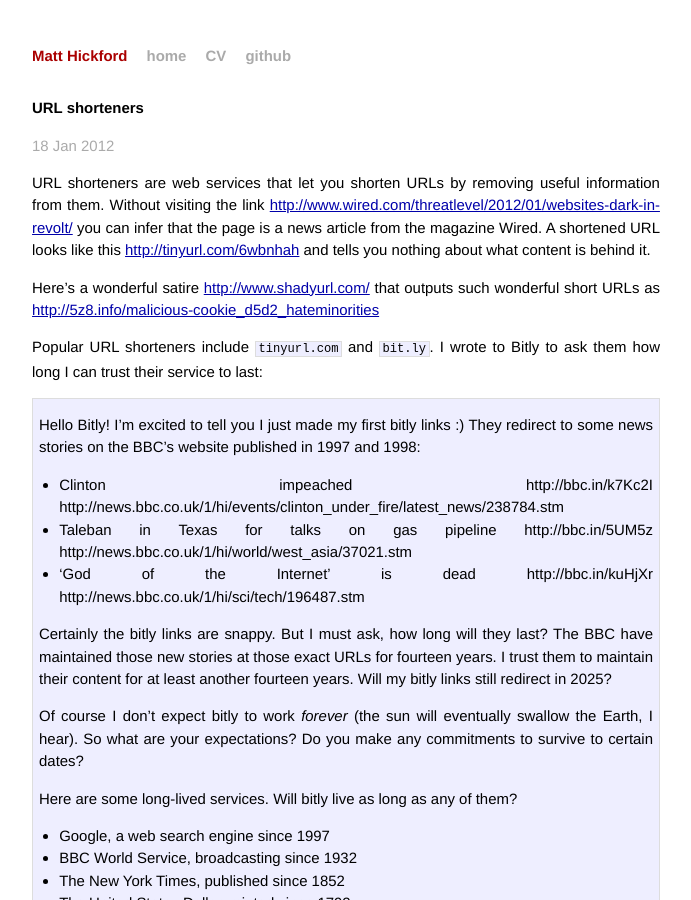
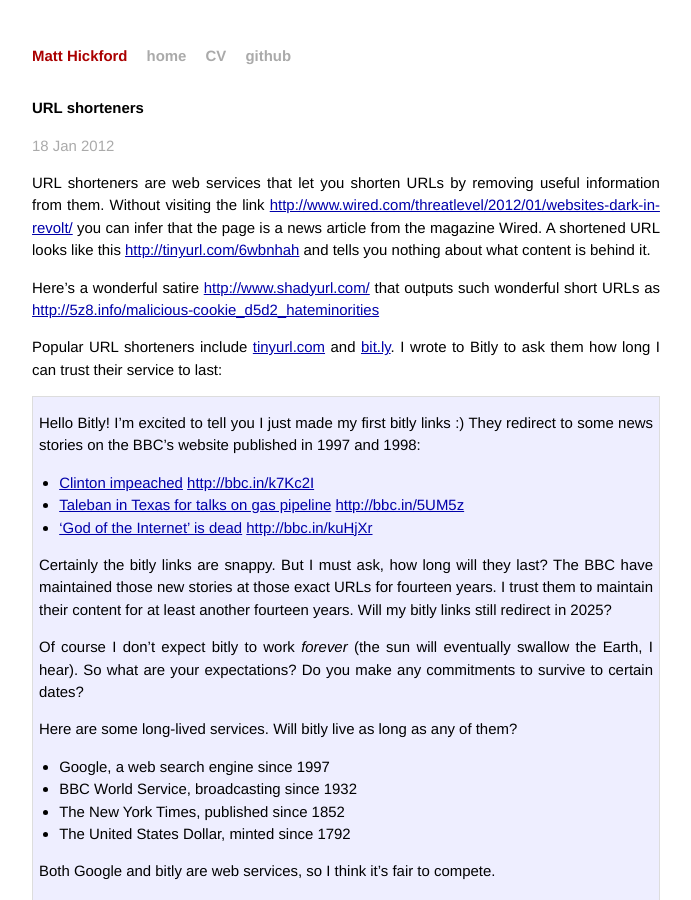
Before and after one commit to hickford/hickford.github.io, a Jekyll site: the page built from _posts/2012-01-18-bitly.markdown, in a window 1280 px wide and 900 px high. Shown: the whole window, without its empty margins (294-985 px from the left). Built offline with Jekyll 4.4.1, drawn with Linux system fonts in a browser that asks for light colours; Markdown is read by kramdown in place of the engine named in the settings; some of the changed lines change nothing that is shown.

Commit message:
autolink

```diff
--- a/_config.yml
+++ b/_config.yml
@@ -1,6 +1,10 @@
 name: Matt Hickford
 markdown: redcarpet
+
 pygments: true
 
 exclude: ["vendor", "config.ru", "Procfile", "Rakefile", "Gemfile", "Gemfile.lock"]
-# per https://github.com/mattmanning/heroku-buildpack-ruby-jekyll/pull/7#issuecomment-17722748
+# vendor because https://github.com/mattmanning/heroku-buildpack-ruby-jekyll/pull/7#issuecomment-17722748
+
+redcarpet:
+  extensions: ['autolink']
--- a/_posts/2012-01-18-bitly.markdown
+++ b/_posts/2012-01-18-bitly.markdown
@@ -9,13 +9,13 @@
 
 Here's a wonderful satire <http://www.shadyurl.com/> that outputs such wonderful short URLs as <http://5z8.info/malicious-cookie_d5d2_hateminorities>
 
-Popular URL shorteners include `tinyurl.com` and `bit.ly`. I wrote to Bitly to ask them how long I can trust their service to last:
+Popular URL shorteners include [tinyurl.com](http://tinyurl.com) and [bit.ly](<http://bit.ly>). I wrote to Bitly to ask them how long I can trust their service to last:
 
 >Hello Bitly! I'm excited to tell you I just made my first bitly links :) They redirect to some news stories on the BBC's website published in 1997 and 1998:
 >
-> * Clinton impeached  http://bbc.in/k7Kc2I  http://news.bbc.co.uk/1/hi/events/clinton_under_fire/latest_news/238784.stm
-> * Taleban in Texas for talks on gas pipeline  http://bbc.in/5UM5z  http://news.bbc.co.uk/1/hi/world/west_asia/37021.stm
-> * 'God of the Internet' is dead  http://bbc.in/kuHjXr  http://news.bbc.co.uk/1/hi/sci/tech/196487.stm
+> * [Clinton impeached](http://news.bbc.co.uk/1/hi/events/clinton_under_fire/latest_news/238784.stm) <http://bbc.in/k7Kc2I>
+> * [Taleban in Texas for talks on gas pipeline](http://news.bbc.co.uk/1/hi/world/west_asia/37021.stm) <http://bbc.in/5UM5z>
+> * ['God of the Internet' is dead](http://news.bbc.co.uk/1/hi/sci/tech/196487.stm) <http://bbc.in/kuHjXr>
 >
 >Certainly the bitly links are snappy. But I must ask, how long will they last? The BBC have maintained those new stories at those exact URLs for fourteen years. I trust them to maintain their content for at least another fourteen years. Will my bitly links still redirect in 2025?
 >
```
